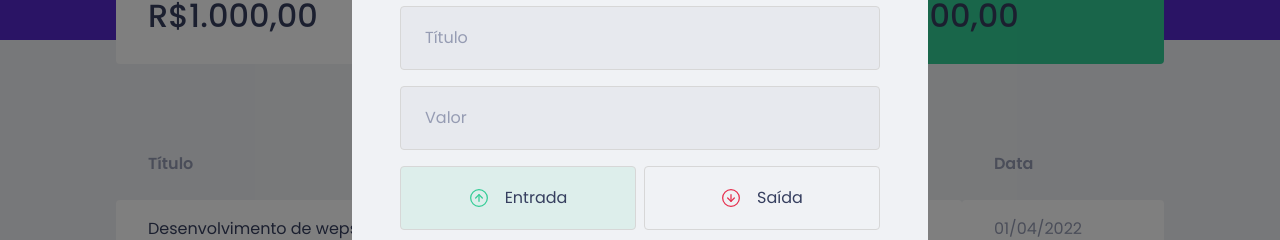
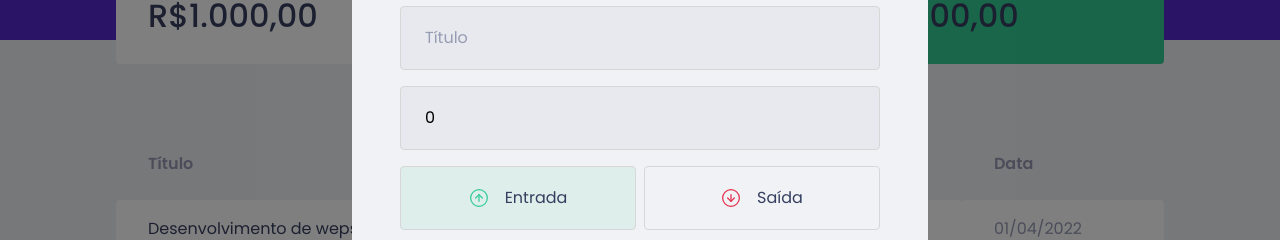
Before and after one commit to Pedrofelipem/money-control, a React (Create React App) app: page / in a window 1280 px wide. Both pictures are taken after a click on the button "Nova transação". Shown: the part 232-472 px from the top of the page. Built offline with nearby package versions, Linux system fonts and the light colour scheme; no server answers; what miragejs would draw is missing.

Commit message:
NewTransactionModal: form - saving form data

```diff
--- a/src/components/NewTransactionModal/newTransactionModal.tsx
+++ b/src/components/NewTransactionModal/newTransactionModal.tsx
@@ -1,4 +1,4 @@
-import { useState } from 'react';
+import { FormEvent, useState } from 'react';
 import Modal from 'react-modal'
 import closeImg from '../../assets/close.svg'
 import incomeImg from '../../assets/income.svg'
@@ -11,8 +11,21 @@
 }
 
 export function NewTransactionModal({isOpen,  onRequestClose}: NewTransactionModalProps){
+    const [title, setTitle] =  useState('');
+    const [value, setValue] =  useState(0);
+    const [category, setCategory] =  useState('');
+    const [type, setType] = useState('deposit');
 
-    const [type, setType] = useState('deposit');
+    function handleCreateNewTransaction(event: FormEvent) {
+        event.preventDefault();
+
+        console.log({
+            title,
+            value,
+            category,
+            type
+        })
+    }
 
     return(
         <Modal
@@ -28,12 +41,22 @@
                 <img src={closeImg} alt="Fechar modal" />
             </button>
 
-            <Container>
+            <Container onSubmit={handleCreateNewTransaction}>
                 <h2>Cadastrar transação</h2>
 
-                <input placeholder="Título" />
+                <input
+                    placeholder="Título"
+                    type={title}
+                    onChange={event => setTitle(event.target.value)}
+                />
 
-                <input type="number" placeholder="Valor" />
+                <input
+                    type="number"
+                    placeholder="Valor"
+                    value={value}
+                    onChange={event => setValue(Number(event.target.value))}
+                />
+
                 <TransactionTypeContainer>
                     <RadioBox
                         type="button"
@@ -52,11 +75,16 @@
                         activeColor="red"
                     >
                         <img src={outcomeImg} alt="Saída" />
+
                         <span>Saída</span>
                     </RadioBox>
                 </TransactionTypeContainer>
 
-                <input placeholder="Categoria" />
+                <input
+                    placeholder="Categoria"
+                    value={category}
+                    onChange={event => setCategory(event.target.value)}
+                />
 
                 <button type="submit">Cadastrar</button>
             </Container>
```
